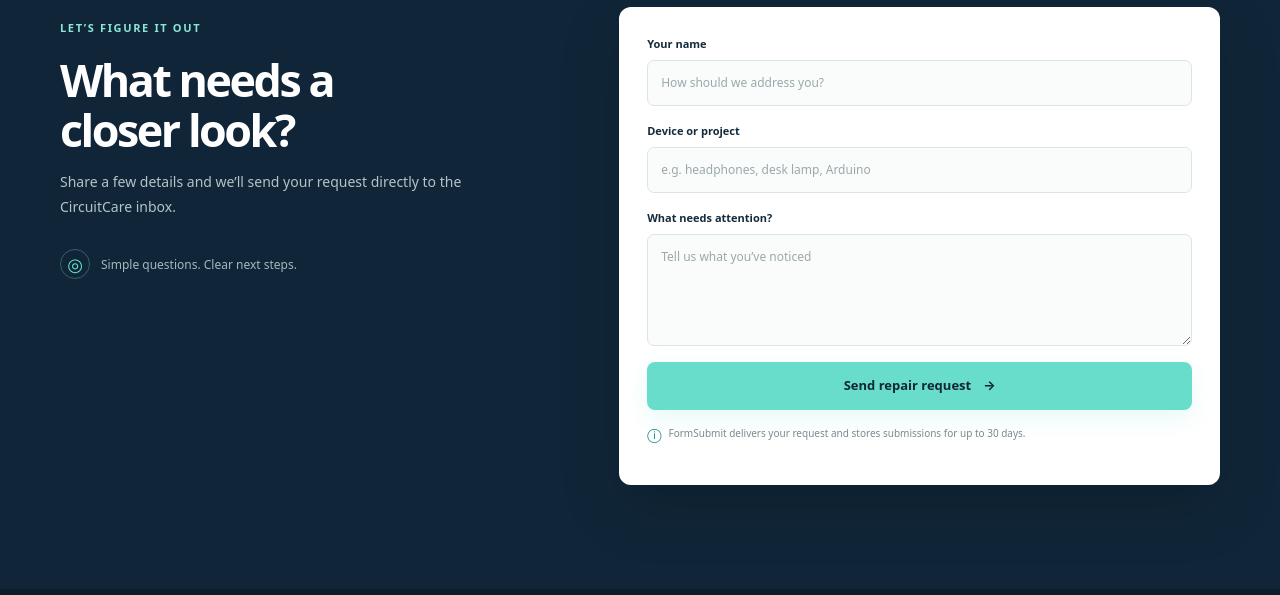
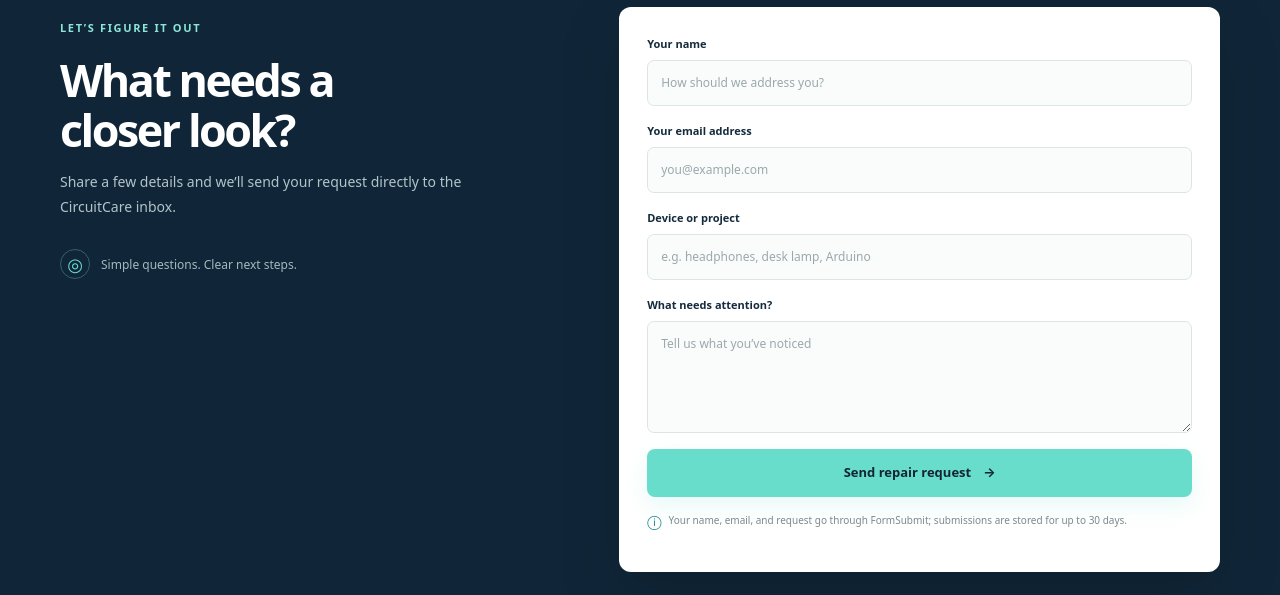
Before and after one commit to Jainil85/circuitcare-demo, a plain HTML site: page index.html in a window 1280 px wide. Shown: the part 1960-2555 px from the top of the page. Drawn offline with Linux system fonts and the light colour scheme.

Commit message:
Add requester email to contact form

```diff
--- a/index.html
+++ b/index.html
@@ -151,6 +151,10 @@
             <input id="customer-name" name="customer-name" type="text" placeholder="How should we address you?" autocomplete="name" required>
           </div>
           <div class="form-row">
+            <label for="customer-email">Your email address</label>
+            <input id="customer-email" name="email" type="email" placeholder="you@example.com" autocomplete="email" required>
+          </div>
+          <div class="form-row">
             <label for="device">Device or project</label>
             <input id="device" name="device" type="text" placeholder="e.g. headphones, desk lamp, Arduino" required>
           </div>
@@ -159,7 +163,7 @@
             <textarea id="issue" name="issue" rows="4" placeholder="Tell us what you’ve noticed" required></textarea>
           </div>
           <button class="button button-primary form-submit" type="submit">Send repair request <span aria-hidden="true">→</span></button>
-          <p class="form-note"><span aria-hidden="true">ⓘ</span> FormSubmit delivers your request and stores submissions for up to 30 days.</p>
+          <p class="form-note"><span aria-hidden="true">ⓘ</span> Your name, email, and request go through FormSubmit; submissions are stored for up to 30 days.</p>
           <p class="form-result" id="form-result" aria-live="polite" role="status"></p>
         </form>
       </div>
```
